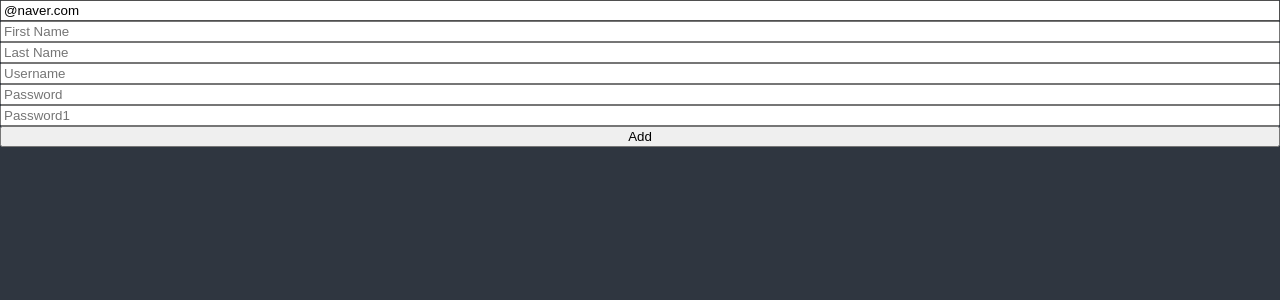
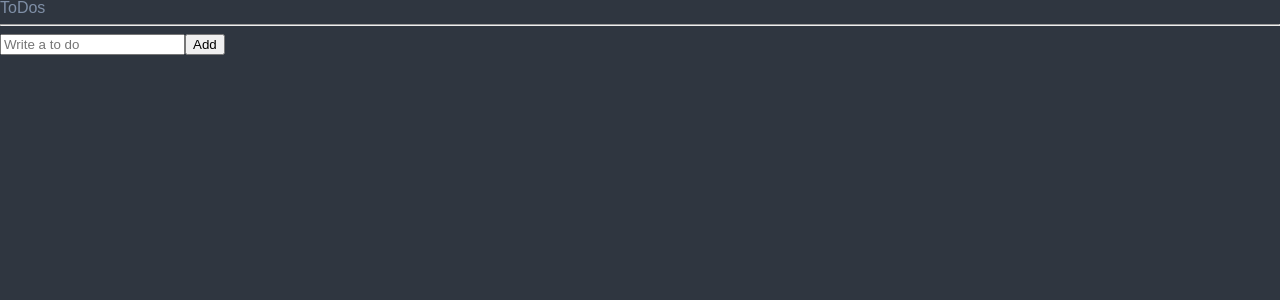
Before and after one commit to harry-jang/todolist, a React (Create React App) app: page / in a window 1280 px wide. Shown: the top 300 px of the page. Built offline with nearby package versions, Linux system fonts and the light colour scheme.

Commit message:
toDoList 추가

```diff
--- a/src/App.tsx
+++ b/src/App.tsx
@@ -1,6 +1,6 @@
 import React from 'react';
 import { createGlobalStyle } from 'styled-components';
-import ToDoList from './TodoList';
+import ToDoList from './components/TodoList';
 
 const GlobalStyle = createGlobalStyle`
 @import url('https://fonts.googleapis.com/css2?family=Source+Sans+3:wght@300&display=swap');
--- a/src/TodoList.tsx
+++ /dev/null
@@ -1,80 +0,0 @@
-import { error } from "console";
-import { useForm } from "react-hook-form";
-import styled from "styled-components";
-
-const Form = styled.form`
-    display: flex;
-    flex-direction: column;
-`;
-
-const emailValidator = {
-    required : {
-        value : true,
-        message : "이메일은 반드시 작성해야 합니다.",
-    },
-    pattern : {
-        value : /^[a-zA-Z0-9+-_.]+@[a-zA-Z0-9-]+\.[a-zA-Z0-9-.]+$/,
-        message : "이메일 형식이 유효하지 않습니다."
-    }
-}
-
-const passwordValidator = {
-    required: "패스워드를 입력해주세요.",
-    minLength: {
-        value: 8,
-        message: "패스워드가 너무 짧습니다.",
-    },
-    maxLength:{
-        value:20,
-        message: "패스워드가 너무 깁니다.",
-    }
-}
-
-interface IForm {
-    email: string;
-    firstName: string;
-    lastName: string;
-    username: string;
-    password: string;
-    password1: string;
-    extraError?: string;
-  }
-
-function ToDoList() {
-    const { register, watch, handleSubmit, formState:{errors}, setError } = useForm<IForm>({
-        defaultValues: {
-            email: "@naver.com"
-        }
-    });
-    console.log(watch());
-    const onValid = (data:IForm) => {
-        if(data.password !== data.password1) {
-            setError("password1", {message:"Password are not the same."}, { shouldFocus : true})
-        }
-        // setError("extraError", {message: "Server offline"});
-    };
-
-    return <div>
-             <Form onSubmit={handleSubmit(onValid)}>
-                 <input {...register("email", emailValidator)} placeholder="Email" />
-                 <span>{errors?.email?.message}</span>
-                 <input {...register("firstName", {required: "write here", validate: {
-                        noNico : (value) => value.includes("nico")? "no nicos allowed" : true
-                    }
-                })} placeholder="First Name" />
-                 <span>{errors?.firstName?.message}</span>
-                 <input {...register("lastName", {required: "write here"})} placeholder="Last Name" />
-                 <span>{errors?.lastName?.message}</span>
-                 <input {...register("username", {required: "write here", minLength:5})} placeholder="Username" />
-                 <span>{errors?.username?.message}</span>
-                 <input {...register("password", passwordValidator)} placeholder="Password" />
-                 <span>{errors?.password?.message}</span>
-                 <input {...register("password1", {required: "패스워드를 입력해주세요.", minLength:8, maxLength:20})} placeholder="Password1" />
-                 <span>{errors?.password1?.message}</span>
-                 <button>Add</button>
-                 <span>{errors?.extraError?.message}</span>
-             </Form>
-        </div>;
-}
-
-export default ToDoList;
--- /dev/null
+++ b/src/components/TodoList.tsx
@@ -0,0 +1,46 @@
+import { useForm } from "react-hook-form";
+import styled from "styled-components";
+import { atom, useRecoilState, useRecoilValue, useSetRecoilState } from "recoil";
+
+interface IForm {
+    toDo : string;
+}
+
+interface ITodo {
+    text:string;
+    id: number;
+    category:"TO_DO" | "DOING" |"DONE";
+}
+
+const toDoState = atom<ITodo[]>({
+    key:"toDo",
+    default:[],
+})
+
+function ToDoList() {
+    const [toDos, setTodos] = useRecoilState(toDoState);
+
+    const { register, handleSubmit, setValue } = useForm<IForm>();
+
+    const handleValid = ({toDo}:IForm) => {
+        setTodos( (oldToDos) => [{ text: toDo, id:Date.now(),category:"TO_DO"}, ...oldToDos,]);
+        setValue("toDo", "");
+    };
+    console.log(toDos);
+
+    return <div>
+            <h1>ToDos</h1>
+            <hr/>
+            <form onSubmit={handleSubmit(handleValid)}>
+                <input {...register("toDo", {
+                    required: "Please write a To Do",
+                })} placeholder="Write a to do" />
+                <button>Add</button>
+            </form>
+             <ul>
+                {toDos.map(toDo => <li key={toDo.id}>{toDo.text}</li>)}
+             </ul>
+        </div>;
+}
+
+export default ToDoList;
```
